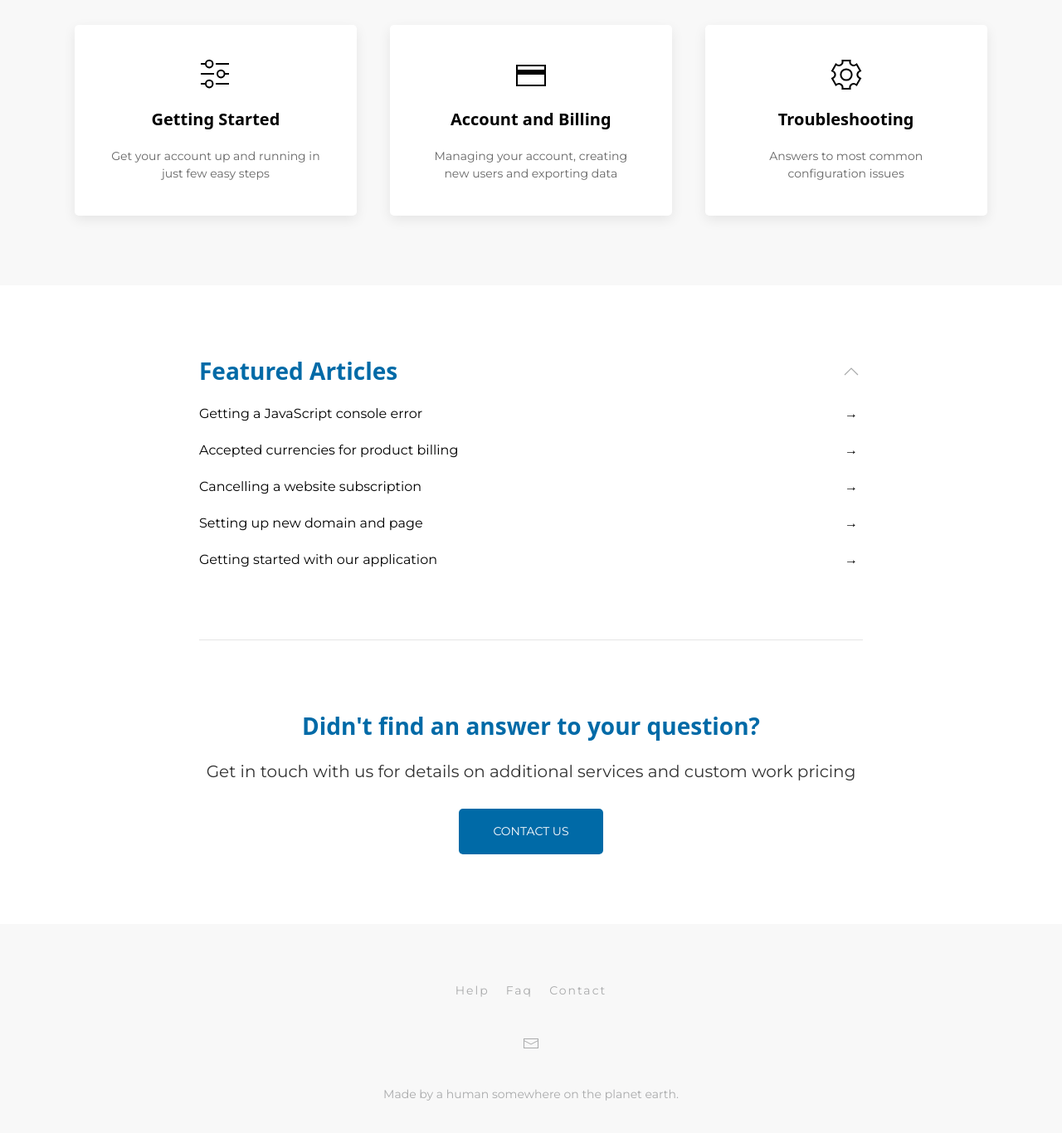
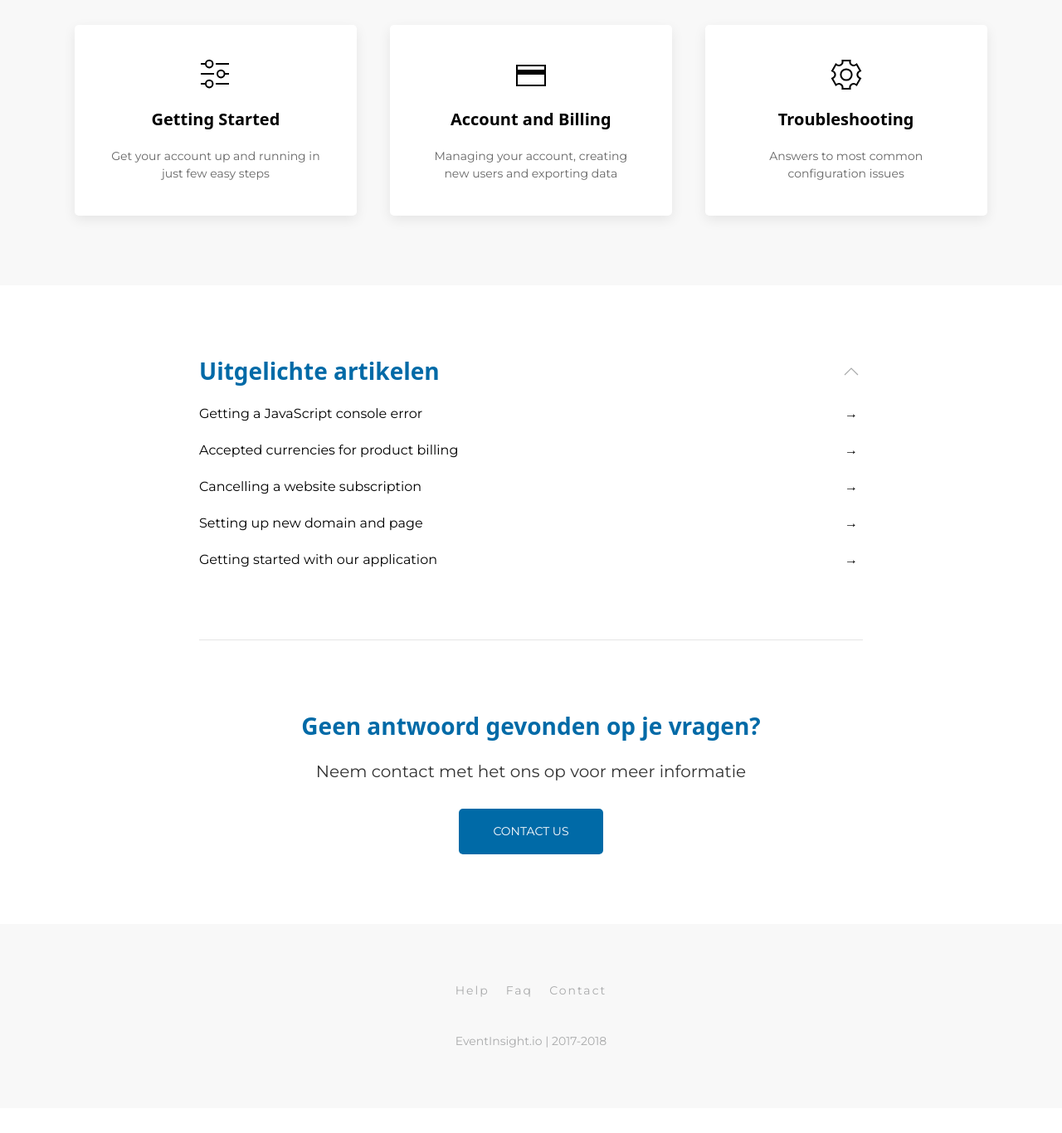
Before and after one commit to tim-de-wilde/tim-de-wilde.github.io, a Jekyll site: the page built from index.md, in a window 1280 px wide and 1400 px high, scrolled down 675 px. Shown: the top 1366 px of the window at 83% size. Built offline with Jekyll 4.4.1, drawn with Linux system fonts in a browser that asks for light colours; after the commit the page ends 2011 px from its top, so only the background shows below that; some of the changed text lies outside the part shown.

Commit message:
Some updates

```diff
--- a/_config.yml
+++ b/_config.yml
@@ -45,8 +45,7 @@ github_username:    tim-de-wilde
 
 # Default footer image settings
 footer:
-    copyright:      Made by a <a href="https://ivanchromjak.com/">human</a> somewhere on the planet earth.
-
+    copyright:      <a href="https://www.eventinsight.io/">EventInsight.io</a> | 2017-2018
 # Disqus comments shortname, requires Disqus account https://disqus.com/
 disqus:
     shortname:      # 7865
@@ -79,5 +78,3 @@ sass:
 collections:
   faqs:
     output: false
-theme: jekyll-theme-cayman
-header-col: "#ffffff"
--- a/_data/navigation_categories.yml
+++ b/_data/navigation_categories.yml
@@ -1,6 +1,6 @@
 # Categories home page navigation
 
-- heading: Browse All Topics
+- heading: Bekijk alle artikelen
   categories:
     - title: Getting Started
       desc: Get your account up and running in just few easy steps
--- a/_includes/footer.html
+++ b/_includes/footer.html
@@ -20,7 +20,7 @@
                 {% endfor %}
             </ul>
         </div>
-        <div class="uk-margin-medium">
+        <div class="uk-margin-medium" style="display:none;">
             <div data-uk-grid class="uk-child-width-auto uk-grid-small uk-flex-center uk-grid">
                 {% include social-networks.html %}
             </div>
--- a/_includes/header-hero.html
+++ b/_includes/header-hero.html
@@ -51,7 +51,7 @@
                     <div class="uk-position-relative">
                         <form class="uk-search uk-search-default uk-width-1-1" name="search-hero" onsubmit="return false;">
                             <span data-uk-search-icon></span>
-                            <input id="hero-search" class="uk-search-input" type="search" placeholder="Search for answers...">
+                            <input id="hero-search" class="uk-search-input" type="search" placeholder="Zoek voor antwoorden...">
                         </form>
                         <ul id="hero-search-results" class="uk-position-absolute uk-width-1-1 uk-list"></ul>
                     </div>
@@ -60,7 +60,7 @@
                     SimpleJekyllSearch({
                         searchInput: document.getElementById('hero-search'),
                         resultsContainer: document.getElementById('hero-search-results'),
-                        noResultsText: '<li>No results found</li>',
+                        noResultsText: '<li>Geen resultaten gevonden</li>',
                         searchResultTemplate: '<li><a href="{url}">{title}</a></li>',
                         json: '/search.json'
                     });
--- a/assets/css/style.scss
+++ b/assets/css/style.scss
@@ -1,6 +1,3 @@
----
----
-
 @import "{{ site.theme }}";
 
 .uk-button{
--- a/index.md
+++ b/index.md
@@ -1,7 +1,7 @@
 ---
 layout: help
-title: How Can We Help?
-subtitle: Find advice and answers from our support team fast or get in touch
+title: Hoe kunnen we je helpen?
+subtitle: Vind snel advies en antwoorden van ons supporteam of neem contact met ons op
 hero:
     background: "#663399"
     image: header_2.jpg
@@ -12,11 +12,11 @@ hero:
 category:
     columns: 3
 featured:
-    title: Featured Articles
+    title: Uitgelichte artikelen
     tag: featured
 cta:
-    title: Didn't find an answer to your question?
-    subtitle: Get in touch with us for details on additional services and custom work pricing
+    title: Geen antwoord gevonden op je vragen?
+    subtitle: Neem contact met het ons op voor meer informatie
     button_text: Contact Us
     button_url: /contact/
 ---
```
Also changed, not shown: Gemfile.lock (added), 3 other files.
